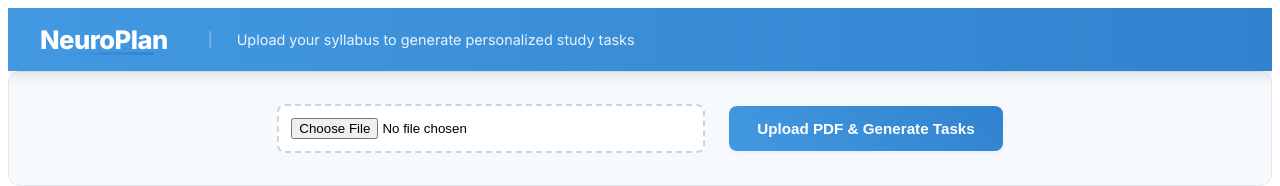
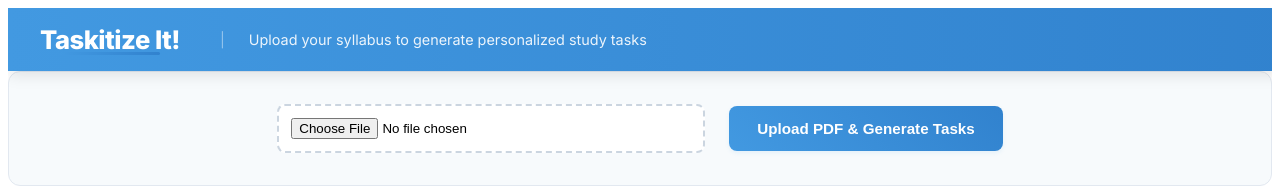
Before and after one commit to Karma121221/Taskify-It, a React (Create React App) app in the folder client/: page / in a window 1280 px wide. Shown: the top 186 px of the page. Built offline with nearby package versions, Linux system fonts and the light colour scheme.

Commit message:
Added name changes

```diff
--- a/client/src/App.js
+++ b/client/src/App.js
@@ -183,7 +183,7 @@ function App() {
       {/* Navigation Bar */}
       <nav className="navbar">
         <div className="nav-left">
-          <h1>NeuroPlan</h1>
+          <h1>Taskitize It!</h1>
           <div className="nav-tagline">Upload your syllabus to generate personalized study tasks</div>
         </div>
         <div className="nav-right">
```
Also changed, not shown: 1 other file (tests, documents, lock files or other folders).
